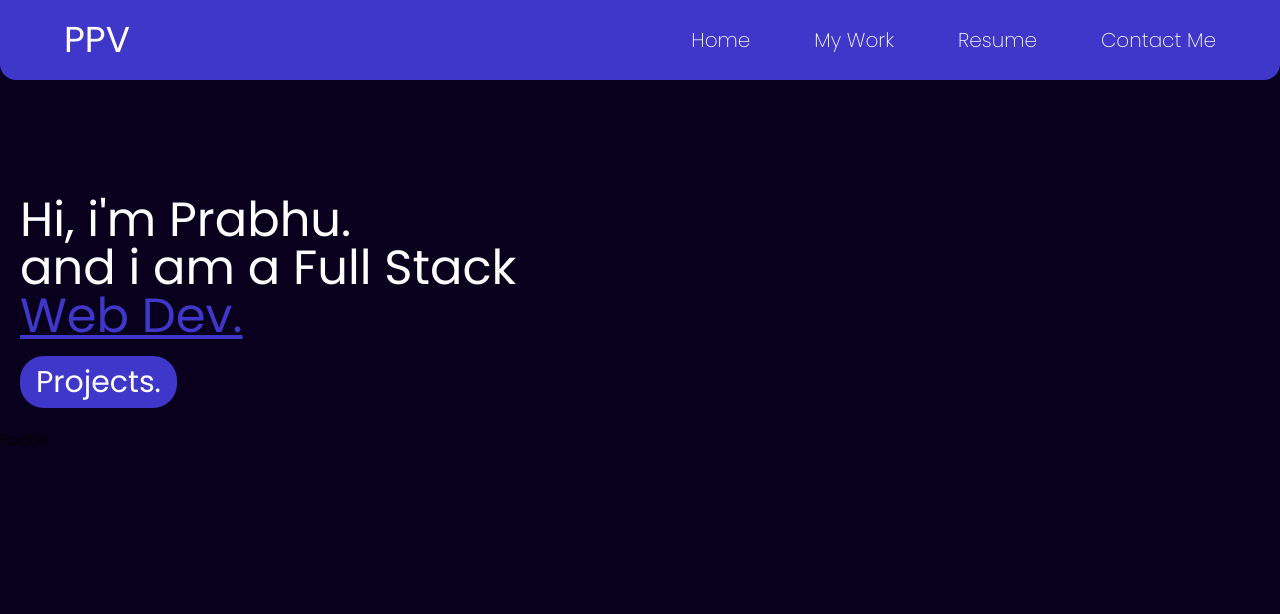
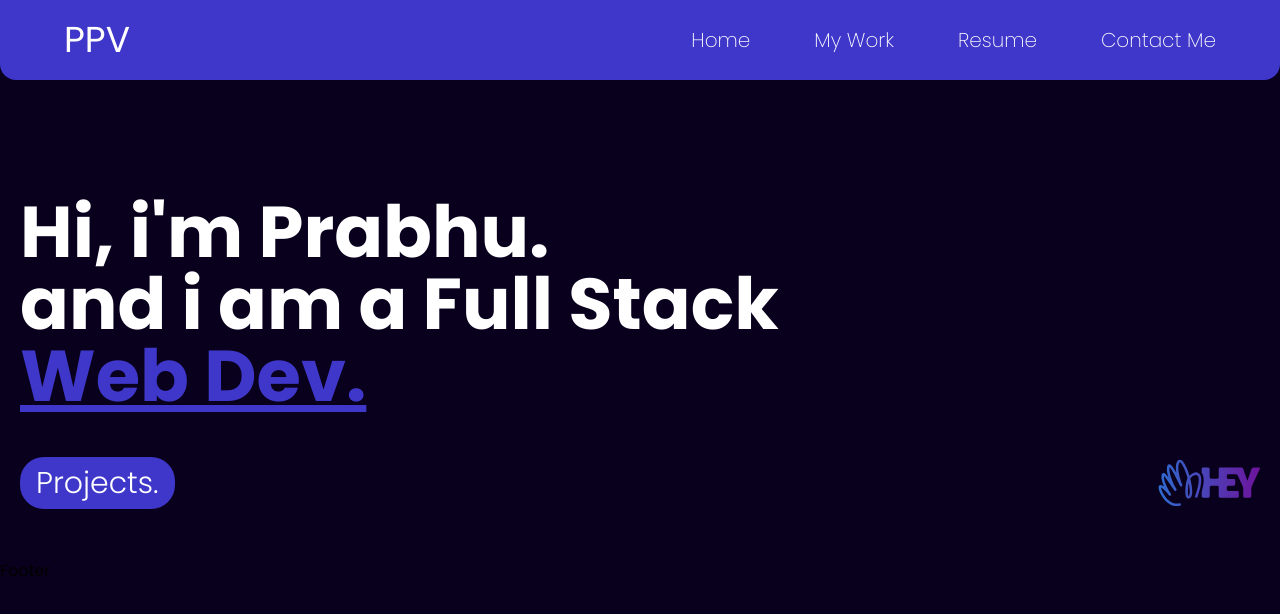
Before and after one commit to S550Stang/portfoliov3, a React (Create React App) app: page / in a window 1280 px wide. Shown: the top 614 px of the page. Built offline with nearby package versions, Linux system fonts and the light colour scheme.

Commit message:
heading refactor with svg

```diff
--- a/src/components/Body/bodyComponent/Heading.jsx
+++ b/src/components/Body/bodyComponent/Heading.jsx
@@ -1,10 +1,11 @@
 import React from "react";
+import Image from "../../../assets/image.svg";
 
 export const Heading = () => {
   return (
     <div
       id="Home"
-      className="container mx-auto text-5xl break-words p-5 space-y-4"
+      className="container mx-auto font-bold text-5xl sm:text-6xl md:text-7xl lg:text:8xl  break-words p-5 space-y-4"
     >
       Hi, i'm Prabhu.
       <br />
@@ -12,9 +13,12 @@ export const Heading = () => {
       <br />
       <span className="text-[#3F37C9] underline">Web Dev.</span>
       <br />
-      <button className="bg-[#3F37C9] text-3xl px-4 py-2 rounded-3xl cursor-pointer ">
-        <a href="#MyWork">Projects.</a>
-      </button>
+      <div className="flex justify-between items-center">
+        <button className="bg-[#3F37C9] font-light text-3xl px-4 py-2 rounded-3xl cursor-pointer ">
+          <a href="#MyWork">Projects.</a>
+        </button>
+        <img src={Image} atl="image" className="hidden md:block w-40" />
+      </div>
     </div>
   );
 };
```
Also changed, not shown: src/assets/image.svg (added).
